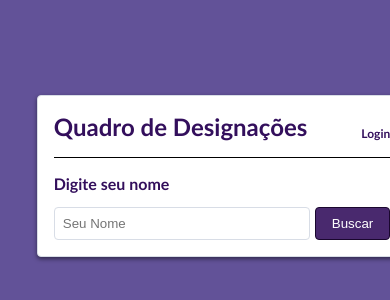
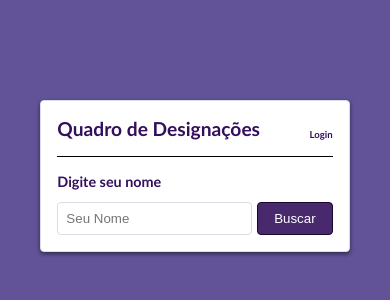
Before and after one commit to tgzx/quadro-de-designacoes, a plain HTML site: page index.html in a window 390 px wide. Shown: the part 246-546 px from the top of the page. Drawn offline with Linux system fonts and the light colour scheme.

Commit message:
fix screen responsiveness, content align to center

```diff
--- a/assignment-card.css
+++ b/assignment-card.css
@@ -6,19 +6,24 @@ body {
     justify-content: center;
     height: 100vh;
     margin: 0;
+    padding: 0;
 }
 
 @media screen and (max-width: 768px) {
     h1{
-        font-size: 150%;
+        font-size: 120%;
     }
     h2 {
-        font-size: 100%;
+        font-size: 90%;
     }
     .card {
         margin: 10px auto; /* Centraliza o card horizontalmente com uma margem externa */
     }
 }
+
+/* * {
+    box-sizing: border-box;
+} */
 
 .card {
     background-color: #ffffff; /* Fundo branco */
@@ -26,8 +31,7 @@ body {
     border-radius: 0.25rem; /* Borda arredondada */
     box-shadow: 0 2px 4px rgba(0, 0, 0, 0.5); /* Sombra leve */
     padding: 1rem;
-    margin: 10px;
-    width: 100%;
+    margin: 0.5rem;
 }
 
 .week-info{
```
